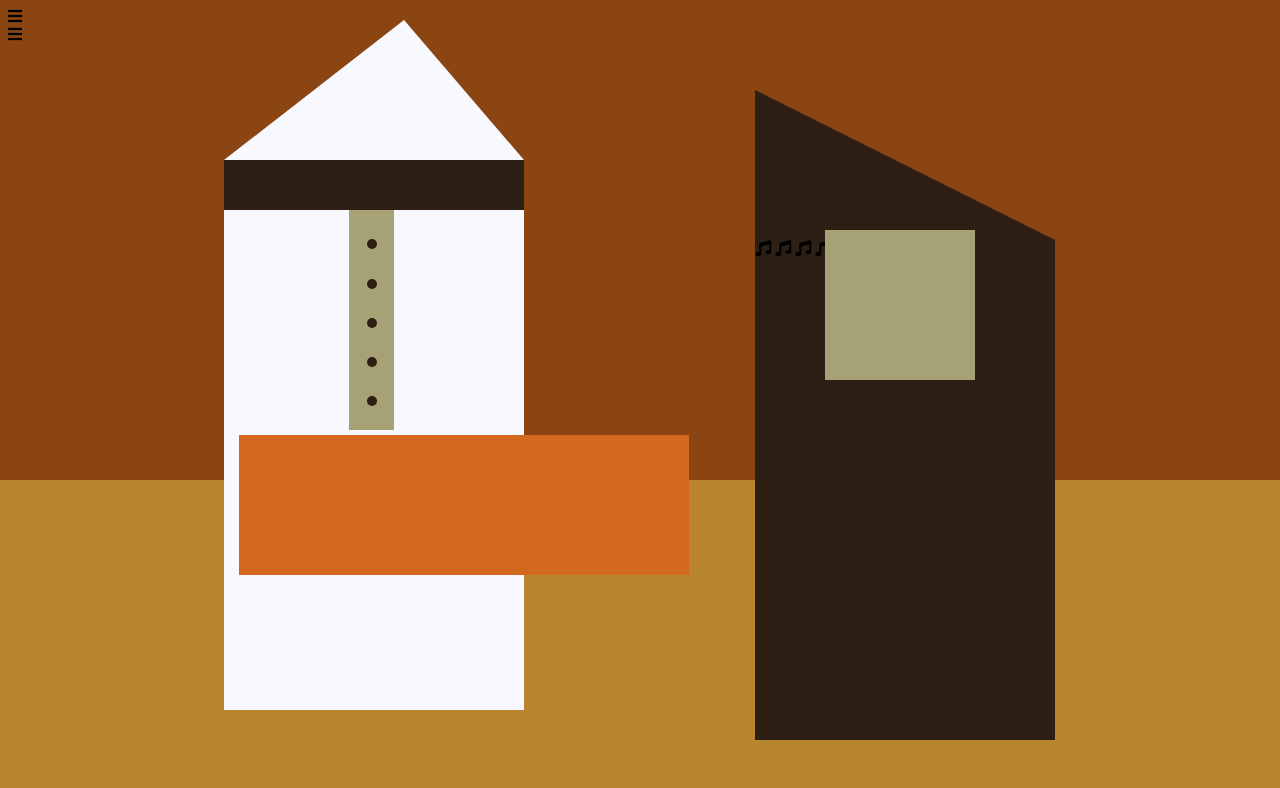
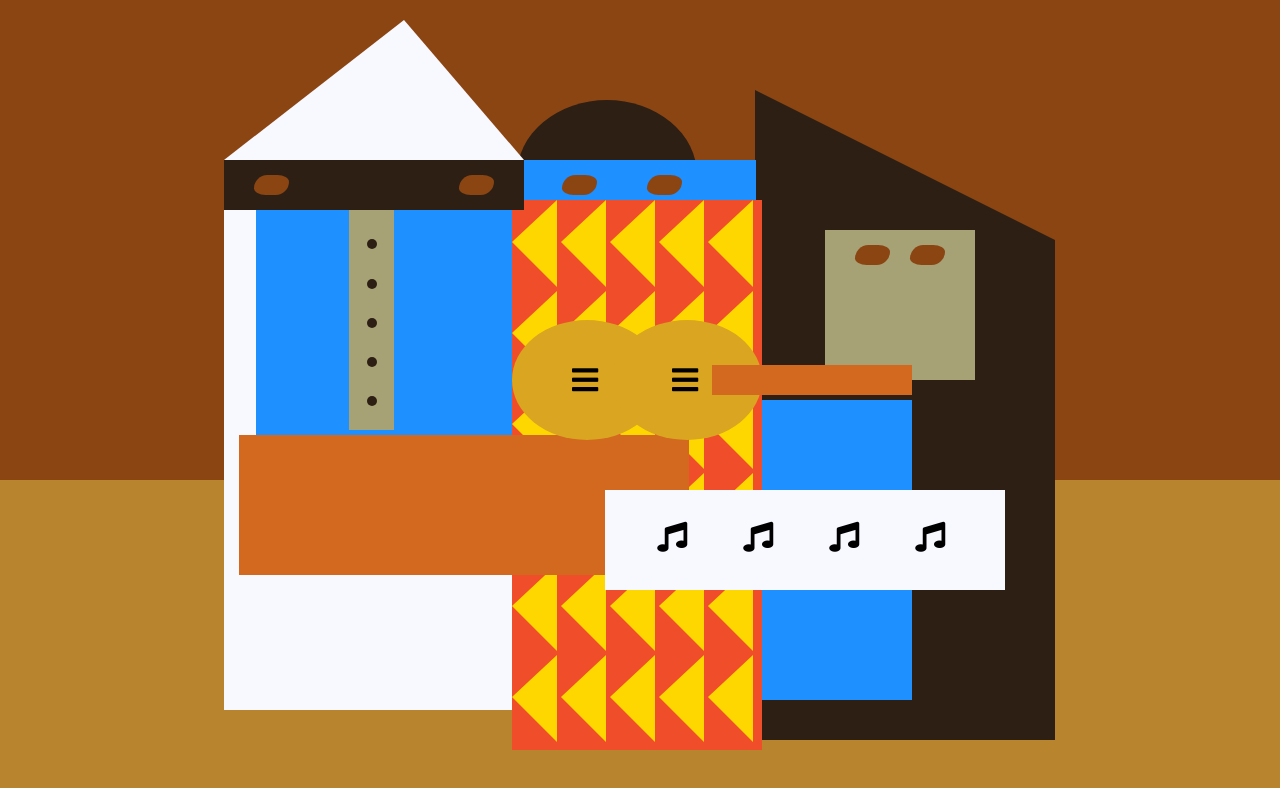
Before and after one commit to Sboonny/Picasso-painting-fCC, a plain HTML site: page index.html in a window 1280 px wide. Drawn offline with Linux system fonts and the light colour scheme; files that its build step writes are made by us from their sources.

Commit message:
Update styles.css

```diff
--- a/css/styles.css
+++ b/css/styles.css
@@ -106,3 +106,150 @@ body {
   top: -10px;
   left: 70px;
 }
+
+#white-paper {
+  width: 400px;
+  height: 100px;
+  background-color: GhostWhite;
+  position: absolute;
+  top: 250px;
+  left: -150px;
+  z-index: 1;
+}
+
+.fa-music {
+  display: inline-block;
+  margin-top: 8%;
+  margin-left: 13%;
+}
+
+.blue {
+  background-color: #1E90FF;
+}
+
+#blue-left {
+  width: 500px;
+  height: 300px;
+  position: absolute;
+  top: 20%;
+  left: 20%;
+}
+
+#blue-right {
+  width: 400px;
+  height: 300px;
+  position: absolute;
+  top: 50%;
+  left: 40%;
+}
+
+#orange-character {
+  width: 250px;
+  height: 550px;
+  background-color: rgb(240, 78, 42);
+  position: absolute;
+  top: 25%;
+  left: 40%;
+}
+
+#black-round-hat {
+  width: 180px;
+  height: 150px;
+  background-color: rgb(45, 31, 19);
+  border-radius: 50%;
+  position: absolute;
+  top: -100px;
+  left: 5px;
+  z-index: -1;
+}
+
+#eyes-div {
+  width: 180px;
+  height: 50px;
+  position: absolute;
+  top: -40px;
+  left: 20px;
+  z-index: 3;
+}
+
+#triangles {
+  width: 250px;
+  height: 550px;
+}
+
+.triangle {
+  width: 0;
+  height: 0;
+  border-style: solid;
+  border-width: 42px 45px 45px 0;
+  border-top-color: transparent;
+  border-right-color: Gold; /* yellow */
+  border-bottom-color: transparent;
+  border-left-color: transparent;
+  display: inline-block;
+}
+
+#guitar {
+  width: 100%;
+  height: 100px;
+  position: absolute;
+  top: 120px;
+  left: 0px;
+  z-index: 3;
+}
+
+.guitar {
+  width: 150px;
+  height: 120px;
+  background-color: Goldenrod;
+  border-radius: 50%;
+}
+
+#guitar-left {
+  position: absolute;
+  left: 0px;
+}
+
+#guitar-right {
+  position: absolute;
+  left: 100px;
+}
+
+.fa-bars {
+  display: block;
+  margin-top: 30%;
+  margin-left: 40%;
+}
+
+#guitar-neck {
+  width: 200px;
+  height: 30px;
+  background-color: #D2691E;
+  position: absolute;
+  top: 45px;
+  left: 200px;
+  z-index: 3;
+}
+
+.eyes {
+  width: 35px;
+  height: 20px;
+  background-color: #8B4513;
+  border-radius: 20px 50%;
+}
+
+.right {
+  position: absolute;
+  top: 15px;
+  right: 30px;
+}
+
+.left {
+  position: absolute;
+  top: 15px;
+  left: 30px;
+}
+
+.fas {
+  font-size: 30px
+}
```
